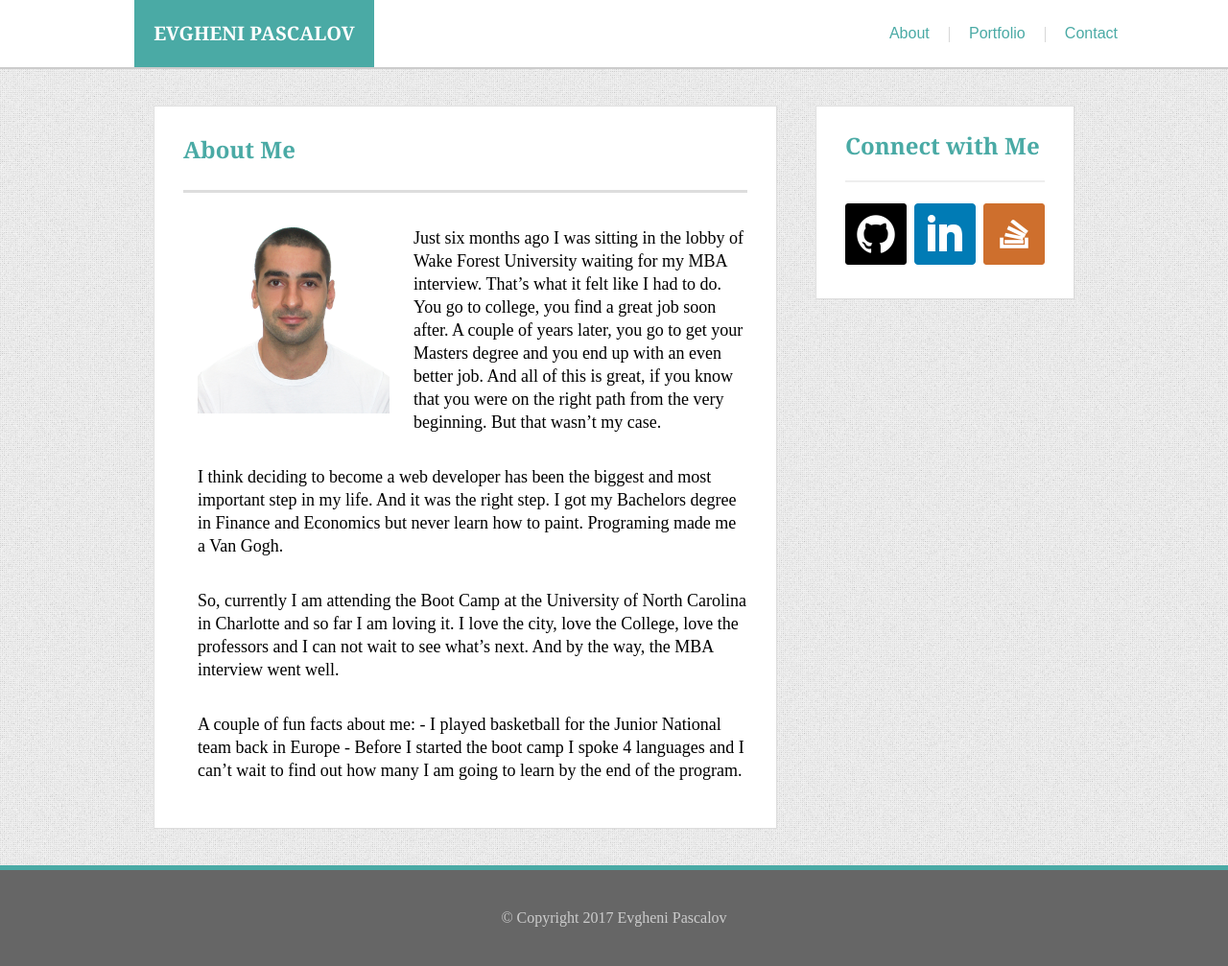
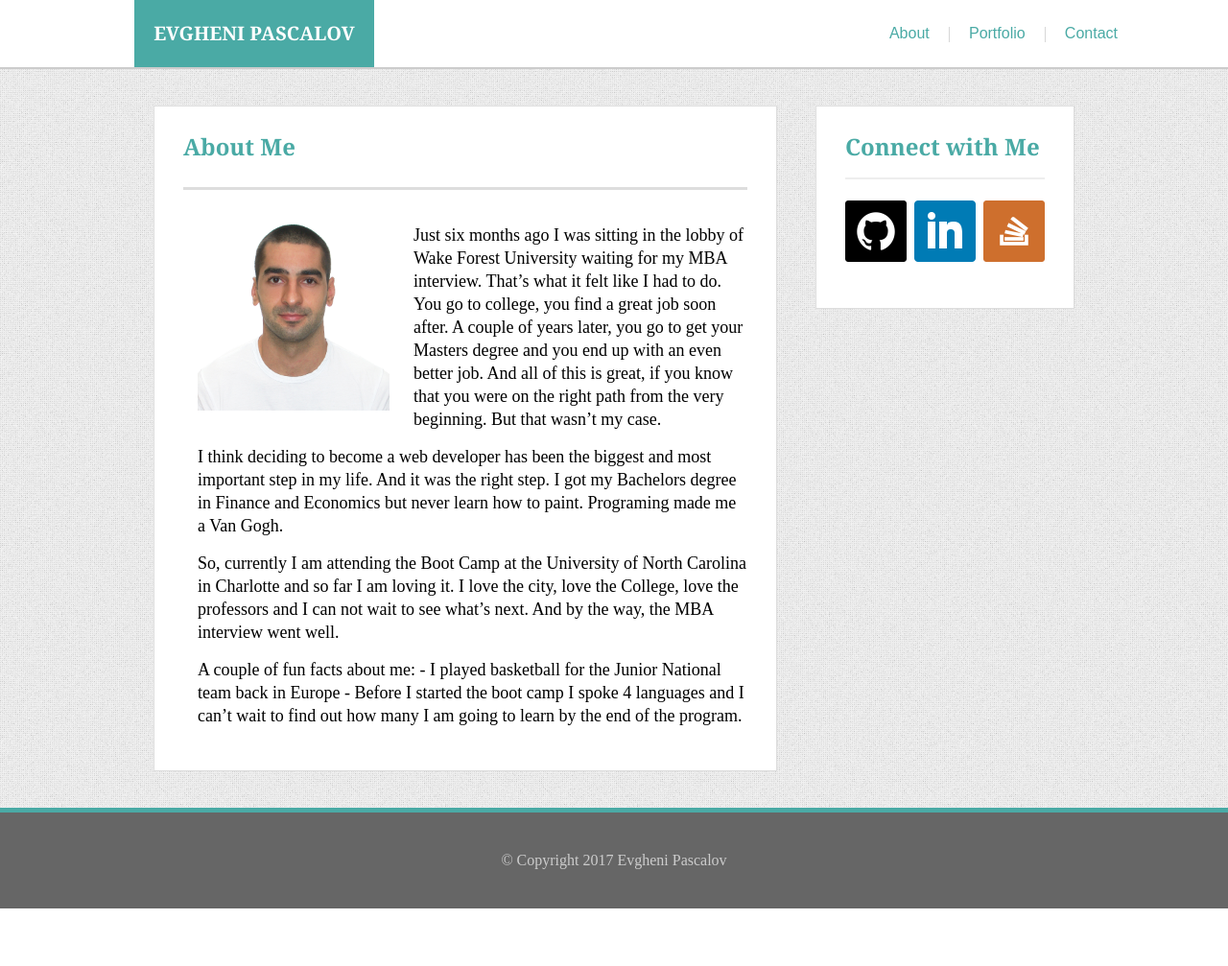
Before and after one commit to pasever/Basic-Portfolio, a plain HTML site: page index.html in a window 1280 px wide. Shown: the whole page at 96% size. After the commit the page ends 947 px from the top, so only its background shows below. Drawn offline with Linux system fonts and the light colour scheme.

Commit message:
update a.1.0

```diff
--- a/assets/css/style.css
+++ b/assets/css/style.css
@@ -3,6 +3,7 @@
 	color: #ffffff;
 	line-height: 70px;
 	font-size: 20px;
+	font-family: 'Georgia', Times, Times New Roman, serif;
 }
 
 #bioHrLine {
@@ -45,7 +46,6 @@ nav ul {
 #mybio {
 	width: 960px;
 	margin: 38px auto;
-
 	display: flex;
 	justify-content: space-between;
 }
@@ -96,14 +96,13 @@ body {
 	padding: 0px 15px;
     font-size: 14px;
     font-family: 'Arial', 'Helvetica Neue', Helvetica, sans-serif;
-    color;
+
 }
 
 a {
 	text-decoration: none;
 	color: #4aaaa5;
 	font-size: 16px;
-
 }
 
 .navPipe {
@@ -115,20 +114,21 @@ section, aside {
 	background: #ffffff;
 	border: 1px solid #dddddd;
 	width: 588px;
-	padding: 13px 30px 30px 30px;
+	padding: 30px 30px 45px 30px;
 	font-size: 18px;
 }
 
 aside {
 	width: 208px;
 	height: 160px;
-	padding: 5px 30px 35px 30px;
+	padding: 30px 30px 20px 30px;
 }
 
 h1, h2, h3 {
 	font-family: 'Georgia', Times, Times New Roman, serif;
 	font-size: 24px;
 	color: #4aaaa5;
+	font-weight: bold;
 }
 
 #PortImagesIcons {
--- a/index.html
+++ b/index.html
@@ -2,9 +2,8 @@
 <html>
 <head>
 	<title>Student Bio</title>
-
+	<link rel="stylesheet" type="text/css" href="assets/css/reset.css">
 	<link rel="stylesheet" type="text/css" href="assets/css/style.css">
-	<!--<link rel="stylesheet" type="text/css" href="assets/css/reset.css">-->
 </head>
 <body>
 
@@ -34,8 +33,10 @@
 
 				<p>I think deciding to become a web developer has been the biggest and most important step in my life. And it was the right step. I got my Bachelors degree in Finance and Economics but never learn how to paint. Programing made me a Van Gogh.</p>
 
-				<p>So, currently I am attending the Boot Camp at the University of North Carolina in Charlotte and so far I am loving it. I love the city, love the College, love the professors and I can not wait to see what’s next. And by the way, the MBA interview went well. </p>
+				<p>So, currently I am attending the Boot Camp at the University of North Carolina in Charlotte and so far I am loving it. I love the city, love the College, love the professors and I can not wait to see what’s next. And by the way, the MBA interview went well.</p>
+
 				<p>A couple of fun facts about me: - I played basketball for the Junior National team back in Europe - Before I started the boot camp I spoke 4 languages and I can’t wait to find out how many I am going to learn by the end of the program.</p>
+				</ br>
 
 
 			</section>
```
Also changed, not shown: assets/css/reset.css (+6 -2 lines), contact.html (+1 -1 lines), portfolio.html (+3 -3 lines), 1 other file.
